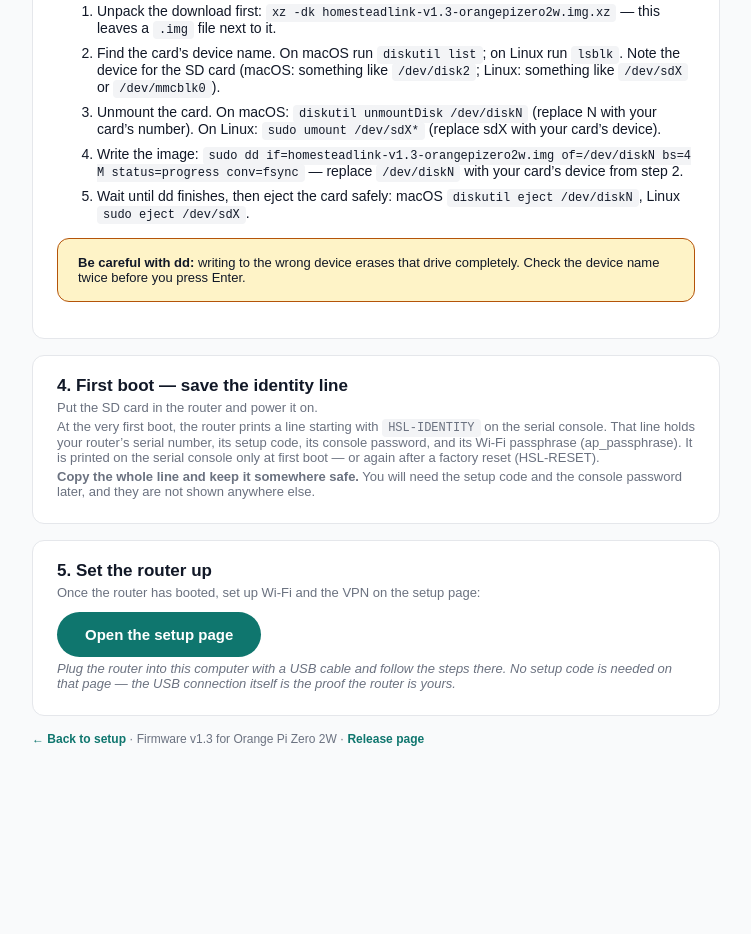
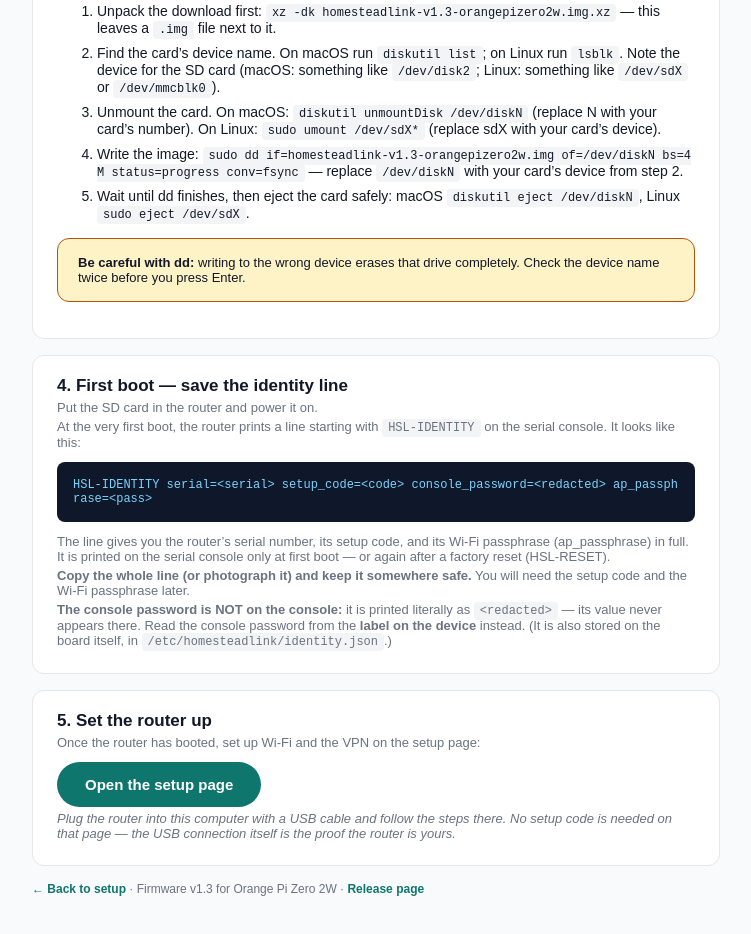
Before and after one commit to HomesteadLink/web-app, a plain HTML site: page firmware.html in a window 1280 px wide. Shown: the part 1260-2194 px from the top of the page, without its empty margins (264-1015 px from the left). Before the commit the page ends 2082 px from the top, so only its background shows below. Drawn offline with Linux system fonts and the light colour scheme.

Commit message:
Fix firmware page: console password is <redacted> on the console
Correction verified from hsl-firstboot.sh (lines 107-115): the
HSL-IDENTITY line prints console_password=<redacted> literally — the
value never appears on the console. The line does give serial,
setup_code and ap_passphrase in full.
Page now says: photograph/copy the line for serial + setup code + AP
passphrase, and read the console password from the DEVICE LABEL
(also stored in /etc/homesteadlink/identity.json on the board).
Refs #2.

```diff
--- a/firmware.html
+++ b/firmware.html
@@ -94,8 +94,11 @@
 <div class="card">
 <h2>4. First boot — save the identity line</h2>
 <p>Put the SD card in the router and power it on.</p>
-<p>At the very first boot, the router prints a line starting with <code>HSL-IDENTITY</code> on the serial console. That line holds your router&rsquo;s serial number, its setup code, its console password, and its Wi-Fi passphrase (ap_passphrase). It is printed on the serial console only at first boot — or again after a factory reset (HSL-RESET).</p>
-<p><b>Copy the whole line and keep it somewhere safe.</b> You will need the setup code and the console password later, and they are not shown anywhere else.</p>
+<p>At the very first boot, the router prints a line starting with <code>HSL-IDENTITY</code> on the serial console. It looks like this:</p>
+<pre>HSL-IDENTITY serial=&lt;serial&gt; setup_code=&lt;code&gt; console_password=&lt;redacted&gt; ap_passphrase=&lt;pass&gt;</pre>
+<p>The line gives you the router&rsquo;s serial number, its setup code, and its Wi-Fi passphrase (ap_passphrase) in full. It is printed on the serial console only at first boot — or again after a factory reset (HSL-RESET).</p>
+<p><b>Copy the whole line (or photograph it) and keep it somewhere safe.</b> You will need the setup code and the Wi-Fi passphrase later.</p>
+<p><b>The console password is NOT on the console:</b> it is printed literally as <code>&lt;redacted&gt;</code> — its value never appears there. Read the console password from the <b>label on the device</b> instead. (It is also stored on the board itself, in <code>/etc/homesteadlink/identity.json</code>.)</p>
 </div>
 
 <div class="card">
```
